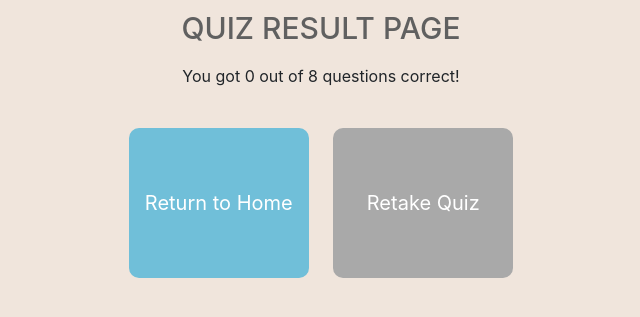
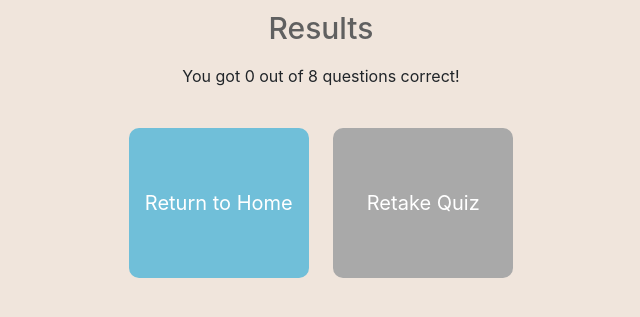
Before and after one commit to vaughn486/KoreanDrinkingGames, a Flask app: page /quizresult in a window 1280 px wide. Shown: the part 61-378 px from the top of the page, without its empty margins (319-959 px from the left). Run offline with Flask 3, Linux system fonts and the light colour scheme; some libraries are stand-ins or nearby versions; some web fonts are replaced.

Commit message:
removed typo

```diff
--- a/code/static/main.css
+++ b/code/static/main.css
@@ -150,6 +150,7 @@ body {
 .reg-button-container{
     padding: 20px;
 }
+
 .center-container{
     text-align:center;
 }
--- a/code/templates/media_samyukgu2.html
+++ b/code/templates/media_samyukgu2.html
@@ -1,3 +1,3 @@
 <div class="center-container">
-    <div class="grey-box"><p>Player 1 begins to say 3 ('th') but claps before finishing the word. Does player 1 still drink?:</p></div>
+    <div class="grey-box"><p>Player 1 begins to say 3 ('th') but claps before finishing the word. Does player 1 still drink?</p></div>
 </div>
--- a/code/templates/quizresult.html
+++ b/code/templates/quizresult.html
@@ -2,7 +2,7 @@
 
 {% block content %}
 
-<h2 class="quizresult-title">QUIZ RESULT PAGE</h2>
+<h2 class="quizresult-title">Results</h2>
 
 <div class = "row">
     You got {{correct_answers}} out of {{total_questions}} questions correct!
```
